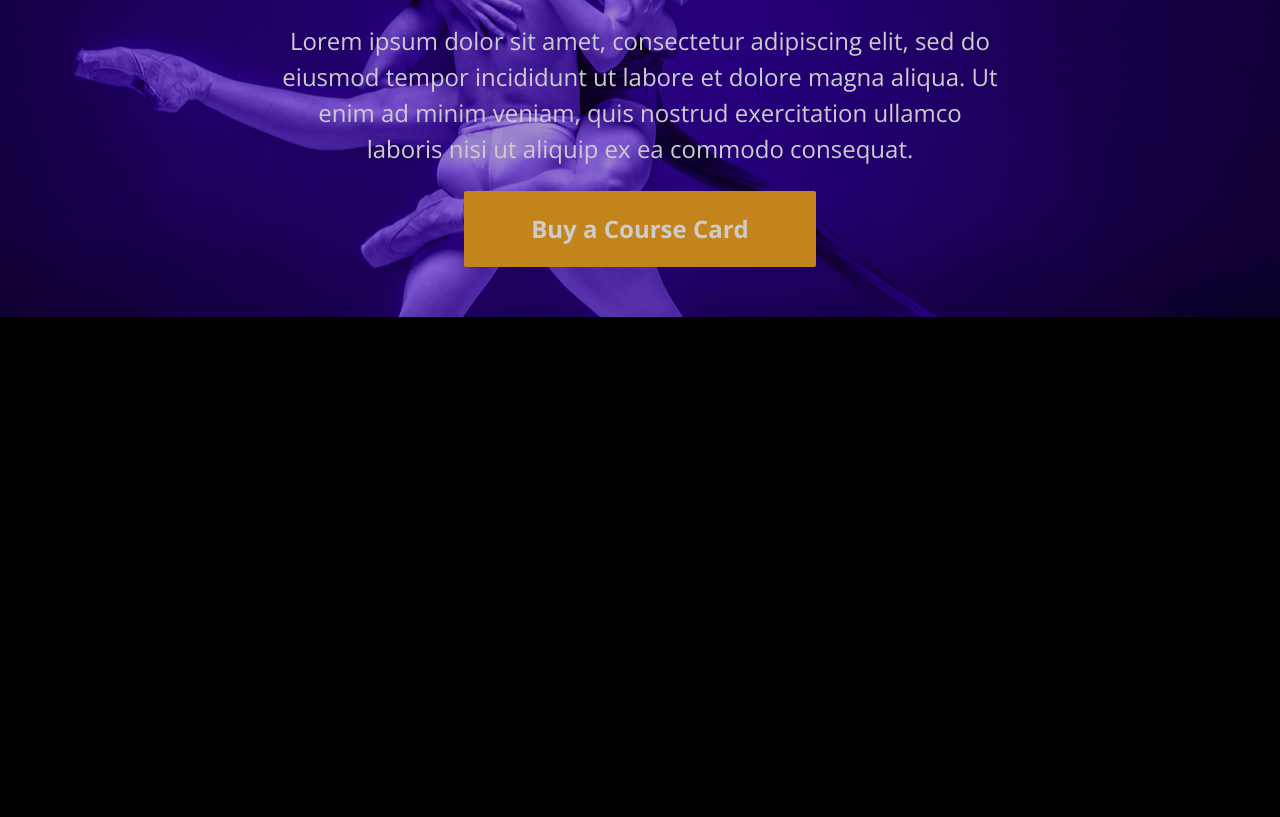
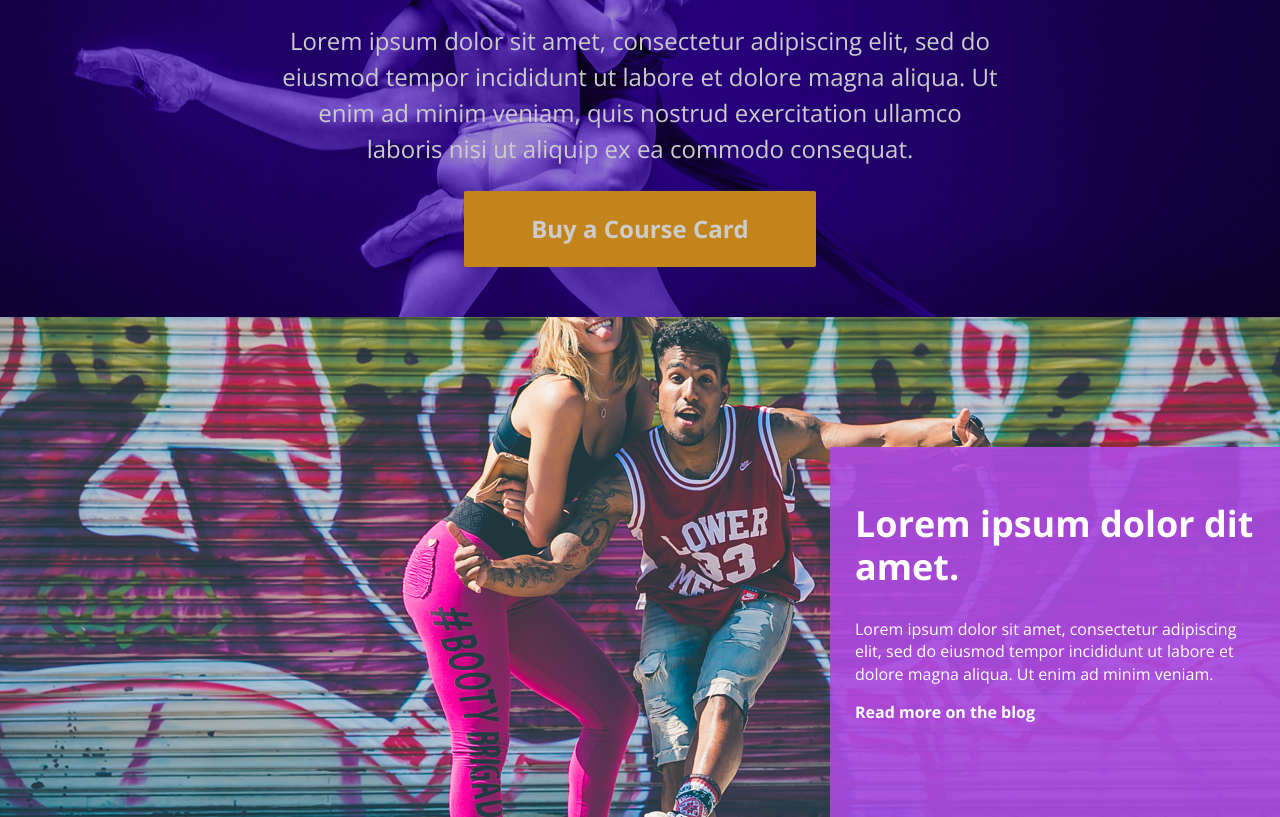
Before and after one commit to davegordon639/pyt_dance_studio, a plain HTML site: page index.html in a window 1280 px wide. Shown: the part 208-1025 px from the top of the page. Before the commit the page ends 800 px from the top, so only its background shows below. Drawn offline with nearby package versions, Linux system fonts and the light colour scheme.

Commit message:
Add section

```diff
--- a/index.html
+++ b/index.html
@@ -27,5 +27,12 @@
         <p class="button">Buy a Course Card</p>
       </div>
     </div>
+    <div class="section">
+      <div>
+        <h2>Lorem ipsum dolor dit amet.</h2>
+        <p>Lorem ipsum dolor sit amet, consectetur adipiscing elit, sed do eiusmod tempor incididunt ut labore et dolore magna aliqua. Ut enim ad minim veniam.</p>
+        <p><strong>Read more on the blog</strong></p>
+      </div>
+    </div>
   </body>
 </html>
--- a/resources/css/style.css
+++ b/resources/css/style.css
@@ -1,8 +1,8 @@
 body {
   font-family: 'Open Sans', sans-serif;
-  margin-left: 0px;
-  margin-right: 0px;
+  margin: 0px;
   background-color: #000;
+  color: white;
 }
 
 header {
@@ -91,3 +91,27 @@ nav a:hover {
   width: 35%;
   margin: 0 auto;
 }
+
+.section {
+  background-image: url("../images/graffiti-photo.png");
+  background-position: center;
+  margin-top: 0px;
+  height: 31.25rem;
+  width: 100%;
+}
+
+.section h2{
+  font-size: 2.25rem;
+  font-weight: bold;
+  line-height: 1.2;
+}
+
+.section div {
+  height: 20rem;
+  width: 25rem;
+  background-color: rgba(173,74,226,0.9);
+  line-height: 1.4;
+  padding: 25px;
+  float: right;
+  margin-top: 130px;
+}
```
